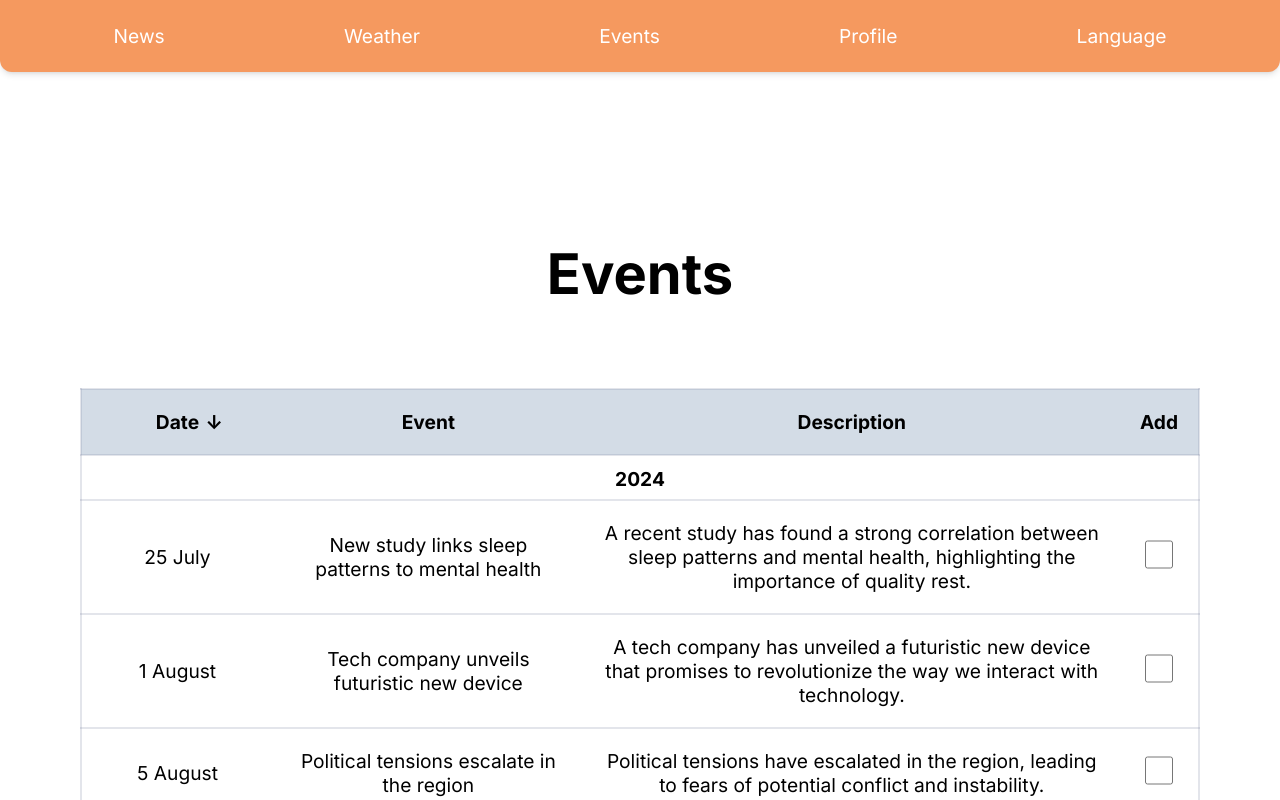
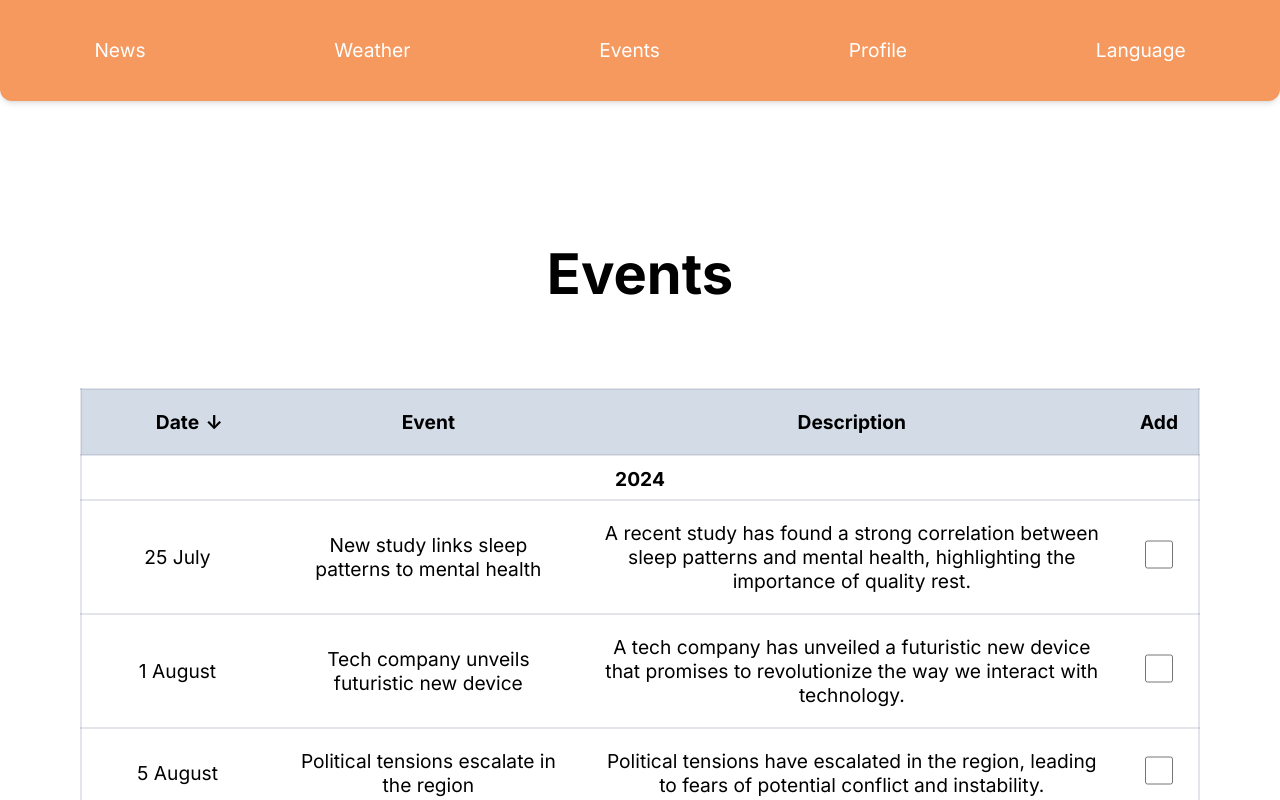
Before and after one commit to adpol95/translate-project, a Next.js app: page /en/events in a window 1280 px wide. Shown: the top 800 px of the page. Built offline with nearby package versions, Linux system fonts and the light colour scheme.

Commit message:
Fix issue with exit window when user auth, and title for favorite page

```diff
--- a/src/app/[locale]/authorization/page.js
+++ b/src/app/[locale]/authorization/page.js
@@ -11,6 +11,8 @@ export default function Authorization({params}) {
         return <></>
     }
     return (
+        <main className="pt-[20vh] pb-[18vh] w-full">
         <SortTableNews ln={params.locale} tp={"rdx"}/>
+        </main>
     );
 }
--- a/src/app/components/DelBtn.js
+++ b/src/app/components/DelBtn.js
@@ -3,12 +3,14 @@ import {useRouter} from "next/navigation";
 export default function DelBtn(props) {
     const router = useRouter();
     return (
-        <button
-            className={`${props.hy} bg-orange absolute mt-[-20vw] group-hover:mt-[1em] pb-[2em] pt-[3em] w-[100%] rounded-b-lg flex-col items-end transition-[margin-top] duration-500`}
-            onClick={() => {
-                document.cookie =  `${props.user.replace(/OK/, "NOT")};path=/;expires=Tue, 19 Jan 2038 03:14:07 GMT`;
-                router.push(`/`);
-                window.location.reload();
-            }}> {props.ln === "en" ? "Out" : "Выйти"} </button>
+        <div className="absolute bg-orange rounded-b-lg mt-[-20vw] hover:mt-[2.5em] group-hover:mt-[2.5em] py-[2em] w-[100%] transition-[margin-top] duration-500 text-center">
+            <button
+                className={`${props.hy}`}
+                onClick={() => {
+                    document.cookie = `${props.user.replace(/OK/, "NOT")};path=/;expires=Tue, 19 Jan 2038 03:14:07 GMT`;
+                    router.push(`/`);
+                    window.location.reload();
+                }}> {props.ln === "en" ? "Out" : "Выйти"} </button>
+        </div>
     );
 }
--- a/src/app/components/Header.js
+++ b/src/app/components/Header.js
@@ -29,9 +29,9 @@ export default function Header(props) {
     ]
 
     return (
-        <header className="bg-orange text-white p-6 fixed top-0 right-0 left-0 rounded-b-xl shadow-md z-20 z:text-[1.5vw] xl:text-[1vw]">
+        <header className="bg-orange text-white fixed top-0 right-0 left-0 rounded-b-xl shadow-md z-20 z:text-[1.5vw] xl:text-[1vw]">
             <nav className="w-full">
-                <ul className="flex justify-around">
+                <ul className="flex justify-around items-center">
                     {data.map((el, i) => <li key={el.id}>
                         <Link href={i === 2 ? `${process.env.url}${props.ln}/events` : i === 0 ? `${process.env.url}${props.ln}/news` : ""} className="hover:text-yellow transition-colors delay-30 active:text-gray-dark">
                             {el.text[props.ln.slice()]}
--- a/src/app/components/SignIn.js
+++ b/src/app/components/SignIn.js
@@ -45,7 +45,7 @@ export default function SignIn(props) {
 
 
     return (
-        <div className="group flex flex-col relative">
+        <div className="group flex flex-col relative py-[2em]">
             <button onClick={popUpMenu} className={hoverTextYellow}>
                 <Link href={currentFav ? `${process.env.url}${props.ln}/authorization` : ""}>
                     {locTitles.prfl[props.ln]}
--- a/src/app/components/SortTableNews.js
+++ b/src/app/components/SortTableNews.js
@@ -11,7 +11,6 @@ export default function SortTableNews(props) {
     const [state, setState] = useState(true);
     const [btnState, setBtnState] = useState(false);
     const [animatTime, setAnimatTime] = useState(false);
-    console.log(news)
     const pointerArrow = {
         en: !state ? "New-Old" : "Old-New",
         ru: !state ? "По возрастанию" : "По убыванию",
@@ -90,7 +89,12 @@ export default function SortTableNews(props) {
     }
     return (
         <section className="flex flex-col items-center justify-between p-[10vh]">
-            <h1 className="text-[7vh] font-bold pb-[10vh]">{props.ln === "ru" ? "События" : "Events"}</h1>
+            {props.tp === "ssr" ?
+                <h1 className="text-[7vh] font-bold pb-[10vh]">{props.ln === "ru" ? "События" : "Events"}</h1>
+                :
+                <h1 className="text-[7vh] font-bold pb-[10vh]">{props.ln === "ru" ? "Избранные" : "Favorite"}</h1>
+            }
+
             <table className={`table-auto ${borderStyle} z:text-[1.5vw] xl:text-[.8vw] overflow-x-auto`}>
                 <thead className={borderStyle}>
                 <tr className={`${borderStyle} bg-gray-light font-bold`}>
```
